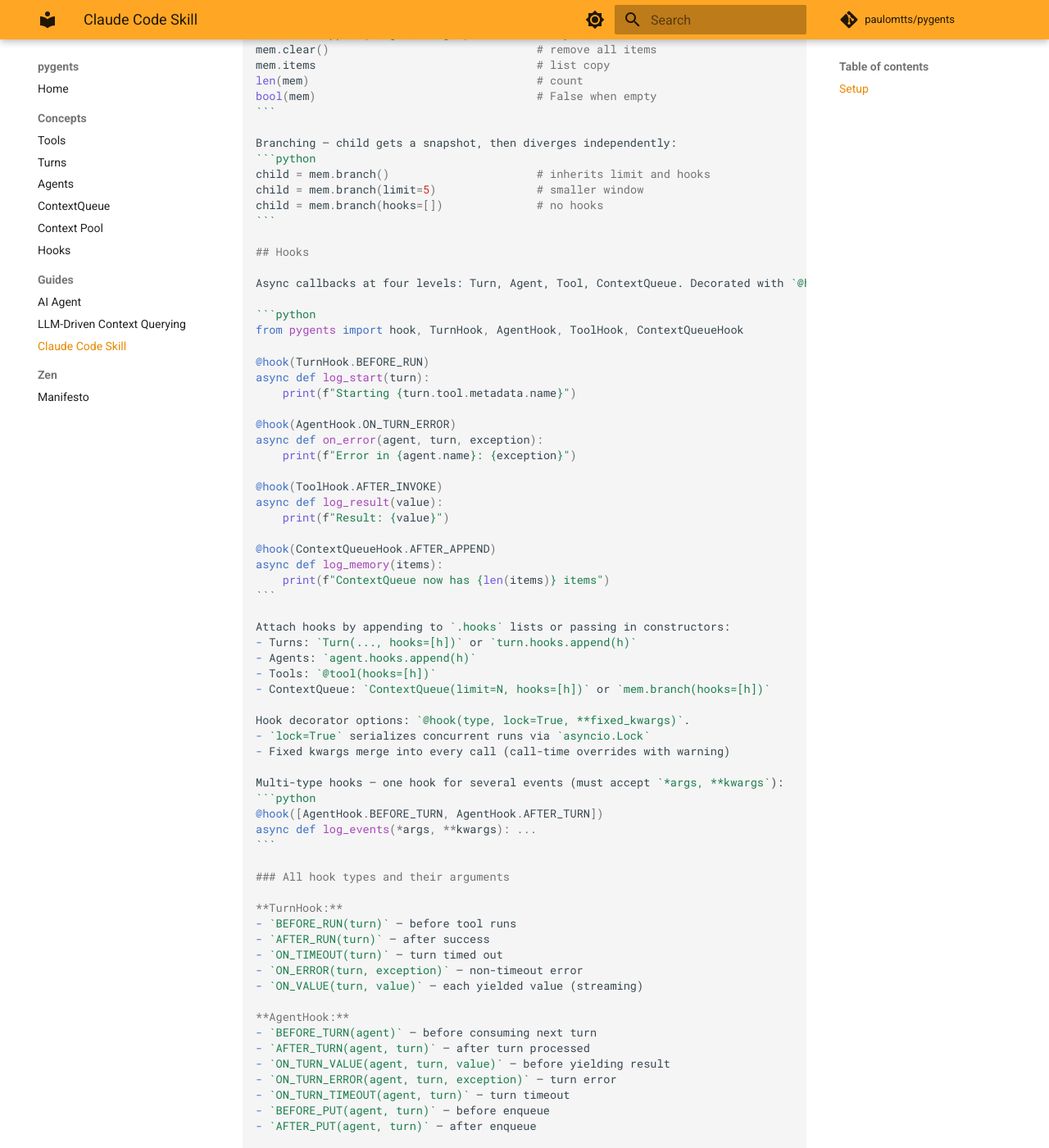
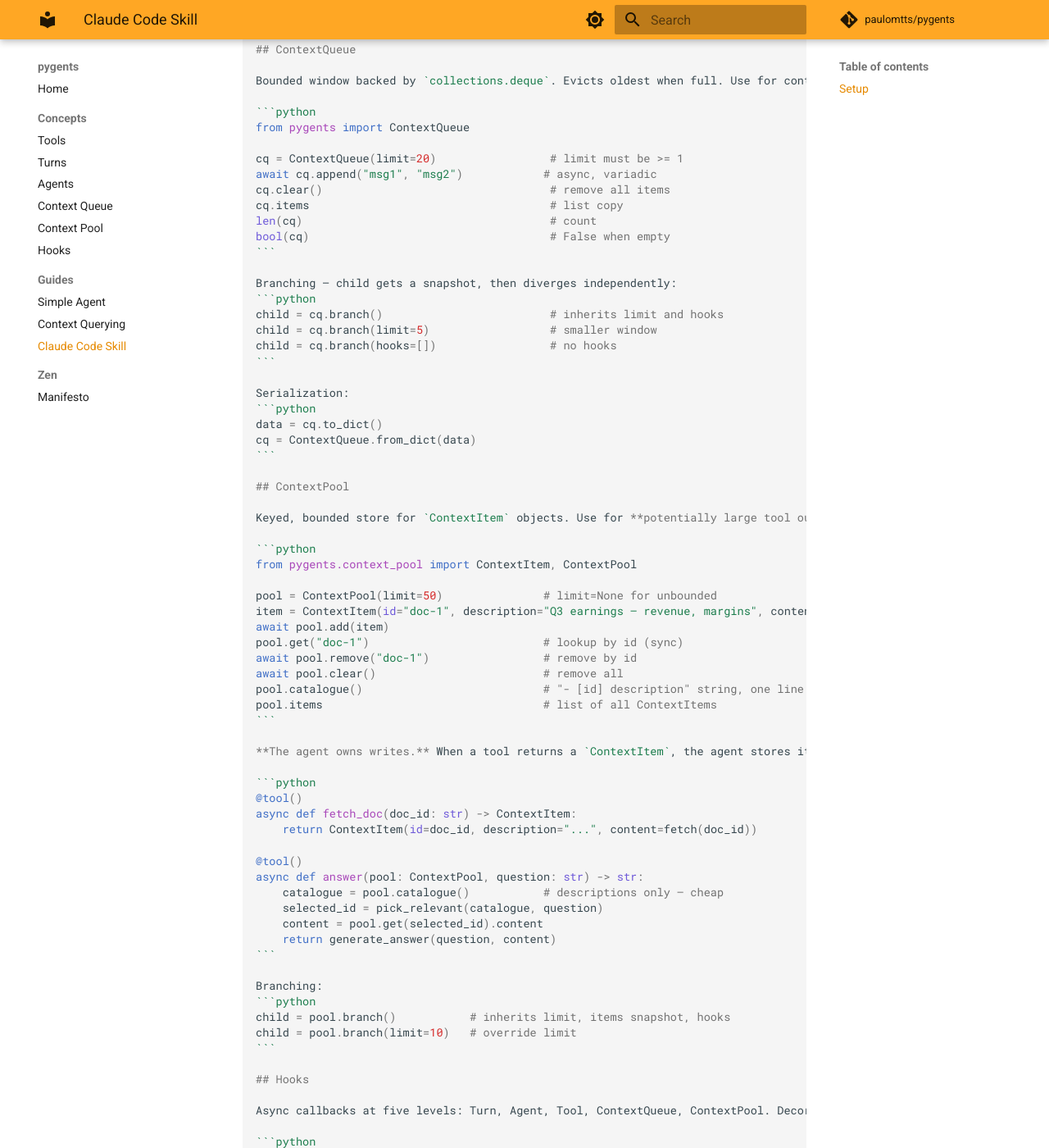
Before and after one commit to paulomtts/pygents, an MkDocs documentation site: the page built from docs/guides/claude-code-skill.md, in a window 1280 px wide and 1400 px high, scrolled down 2696 px. Shown: the whole window at 82% size. Built offline with MkDocs 1.6.1 and Material for MkDocs 9.7.7, drawn with Linux system fonts in a browser that asks for light colours; comment, search, counter and statistics services are not loaded; some of the changed text lies outside the part shown.

Commit message:
docs: fix nav labels, rename guides, update Claude skill
- ContextQueue → Context Queue in nav
- AI Agent → Simple Agent
- LLM-Driven Context Querying → Context Querying
- Skill: add ContextPool section, ContextPoolHook, sharpen
  ContextQueue/ContextPool distinction, fix Turn constructor docs

Co-Authored-By: Claude Sonnet 4.6 <noreply@anthropic.com>

`````diff
--- a/docs/guides/claude-code-skill.md
+++ b/docs/guides/claude-code-skill.md
@@ -8,14 +8,14 @@ Create the file `.claude/commands/pygents.md` at the root of your project and pa
 
 ````markdown
 ---
-description: Reference for the pygents async agent orchestration library. Use when writing tools, turns, agents, memory, or hooks with pygents.
+description: Reference for the pygents async agent orchestration library. Use when writing tools, turns, agents, context queues, context pools, or hooks with pygents.
 ---
 
 # pygents
 
 A lightweight async framework for structuring and running AI agents in Python. Requires Python 3.12+. Zero dependencies.
 
-Four abstractions: **Tools** (how), **Turns** (what), **Agents** (orchestrate), **ContextQueue** (context).
+Five abstractions: **Tools** (how), **Turns** (what), **Agents** (orchestrate), **ContextQueue** (memory-like context always passed to tools), **ContextPool** (large tool outputs retrieved selectively).
 
 ## Tools
 
@@ -96,6 +96,9 @@ from pygents import Agent, Turn
 
 agent = Agent("worker", "Doubles numbers", [double, add])
 
+# Optional: pre-configured context pool
+agent = Agent("worker", "Doubles numbers", [double, add], context_pool=ContextPool(limit=50))
+
 # Enqueue turns
 await agent.put(Turn("double", kwargs={"x": 5}))
 
@@ -107,7 +110,7 @@ async for turn, value in agent.run():
 
 Key behaviors:
 - `put(turn)` validates the tool is in the agent's set
-- After each turn, if `turn.output` is a `Turn`, the agent auto-enqueues it (tool-driven flow control)
+- After each turn: if output is a `Turn` → auto-enqueued; if output is a `ContextItem` → stored in `agent.context_pool`
 - Coroutine tools yield one `(turn, value)`. Generator tools yield per value.
 - Attributes are immutable while `run()` is active (`SafeExecutionError`)
 - `run()` cannot be called again while already running (`SafeExecutionError`)
@@ -118,36 +121,86 @@ await alice.send_turn("bob", Turn("work", kwargs={"x": 42}))
 ```
 Looks up target in `AgentRegistry`. Raises `UnregisteredAgentError` if not found.
 
+Branching:
+```python
+child = agent.branch("worker-2")                          # inherits tools, hooks, queue
+child = agent.branch("worker-2", tools=[t1], hooks=[])   # override
+```
+
 Registry: `AgentRegistry.get(name)`, `.clear()`.
 
 ## ContextQueue
 
-Bounded window backed by `collections.deque`. Evicts oldest when full.
+Bounded window backed by `collections.deque`. Evicts oldest when full. Use for context that should **always be present** when a tool runs — conversation history, system instructions, recent events. Pass it explicitly as a tool argument; every tool that needs it receives the same instance.
 
 ```python
 from pygents import ContextQueue
 
-mem = ContextQueue(limit=20)                    # limit must be >= 1
-await mem.append("msg1", "msg2")          # async, variadic
-mem.clear()                               # remove all items
-mem.items                                 # list copy
-len(mem)                                  # count
-bool(mem)                                 # False when empty
+cq = ContextQueue(limit=20)                 # limit must be >= 1
+await cq.append("msg1", "msg2")            # async, variadic
+cq.clear()                                  # remove all items
+cq.items                                    # list copy
+len(cq)                                     # count
+bool(cq)                                    # False when empty
 ```
 
 Branching — child gets a snapshot, then diverges independently:
 ```python
-child = mem.branch()                      # inherits limit and hooks
-child = mem.branch(limit=5)               # smaller window
-child = mem.branch(hooks=[])              # no hooks
+child = cq.branch()                         # inherits limit and hooks
+child = cq.branch(limit=5)                  # smaller window
+child = cq.branch(hooks=[])                 # no hooks
+```
+
+Serialization:
+```python
+data = cq.to_dict()
+cq = ContextQueue.from_dict(data)
+```
+
+## ContextPool
+
+Keyed, bounded store for `ContextItem` objects. Use for **potentially large tool outputs** — documents, records, fetched data — that accumulate over a session and are retrieved selectively. Dumping everything into a prompt is expensive; instead, tools read descriptions to decide what's relevant, then pull only that content. Items are retrieved by `id`, not by position.
+
+```python
+from pygents.context_pool import ContextItem, ContextPool
+
+pool = ContextPool(limit=50)               # limit=None for unbounded
+item = ContextItem(id="doc-1", description="Q3 earnings — revenue, margins", content={"text": "..."})
+await pool.add(item)
+pool.get("doc-1")                          # lookup by id (sync)
+await pool.remove("doc-1")                 # remove by id
+await pool.clear()                         # remove all
+pool.catalogue()                           # "- [id] description" string, one line per item
+pool.items                                 # list of all ContextItems
+```
+
+**The agent owns writes.** When a tool returns a `ContextItem`, the agent stores it in `agent.context_pool` automatically. Tools only read from the pool.
+
+```python
+@tool()
+async def fetch_doc(doc_id: str) -> ContextItem:
+    return ContextItem(id=doc_id, description="...", content=fetch(doc_id))
+
+@tool()
+async def answer(pool: ContextPool, question: str) -> str:
+    catalogue = pool.catalogue()           # descriptions only — cheap
+    selected_id = pick_relevant(catalogue, question)
+    content = pool.get(selected_id).content
+    return generate_answer(question, content)
+```
+
+Branching:
+```python
+child = pool.branch()           # inherits limit, items snapshot, hooks
+child = pool.branch(limit=10)   # override limit
 ```
 
 ## Hooks
 
-Async callbacks at four levels: Turn, Agent, Tool, ContextQueue. Decorated with `@hook(type)`.
+Async callbacks at five levels: Turn, Agent, Tool, ContextQueue, ContextPool. Decorated with `@hook(type)`.
 
 ```python
-from pygents import hook, TurnHook, AgentHook, ToolHook, ContextQueueHook
+from pygents import hook, TurnHook, AgentHook, ToolHook, ContextQueueHook, ContextPoolHook
 
 @hook(TurnHook.BEFORE_RUN)
 async def log_start(turn):
@@ -162,19 +215,24 @@ async def log_result(value):
     print(f"Result: {value}")
 
 @hook(ContextQueueHook.AFTER_APPEND)
-async def log_memory(items):
+async def log_cq(items):
     print(f"ContextQueue now has {len(items)} items")
+
+@hook(ContextPoolHook.AFTER_ADD)
+async def log_pool(pool, item):
+    print(f"Pool gained {item.id!r}: {item.description}")
 ```
 
-Attach hooks by appending to `.hooks` lists or passing in constructors:
-- Turns: `Turn(..., hooks=[h])` or `turn.hooks.append(h)`
+Attach hooks:
+- Turns: `Turn(..., hooks=[h])` or `turn._hooks.append(h)`
 - Agents: `agent.hooks.append(h)`
 - Tools: `@tool(hooks=[h])`
-- ContextQueue: `ContextQueue(limit=N, hooks=[h])` or `mem.branch(hooks=[h])`
+- ContextQueue: `ContextQueue(limit=N, hooks=[h])` or `cq.branch(hooks=[h])`
+- ContextPool: `ContextPool(hooks=[h])` or via `Agent(..., context_pool=ContextPool(hooks=[h]))`
 
 Hook decorator options: `@hook(type, lock=True, **fixed_kwargs)`.
 - `lock=True` serializes concurrent runs via `asyncio.Lock`
-- Fixed kwargs merge into every call (call-time overrides with warning)
+- Fixed kwargs merge into every call (call-time overrides)
 
 Multi-type hooks — one hook for several events (must accept `*args, **kwargs`):
 ```python
@@ -209,20 +267,27 @@ async def log_events(*args, **kwargs): ...
 - `BEFORE_APPEND(items)` — current items (read-only)
 - `AFTER_APPEND(items)` — current items after append
 
+**ContextPoolHook:**
+- `BEFORE_ADD(pool, item)` — before item inserted
+- `AFTER_ADD(pool, item)` — after item inserted
+- `BEFORE_REMOVE(pool, item)` — before item deleted
+- `AFTER_REMOVE(pool, item)` — after item deleted
+- `BEFORE_CLEAR(pool)` — before all items cleared
+- `AFTER_CLEAR(pool)` — after all items cleared
+
 ## Tool-driven flow control
 
 The core pattern: tools return `Turn` objects to control what runs next.
 
 ```python
 @tool()
-async def think(memory: ContextQueue) -> Turn:
-    # Decide next step, then queue it
-    if should_respond:
-        return Turn(respond, kwargs={"memory": memory})
-    return Turn(gather_info, kwargs={"memory": memory})
+async def think(cq: ContextQueue, pool: ContextPool) -> Turn:
+    if not pool:
+        return Turn(respond, kwargs={"cq": cq})
+    return Turn(select_and_answer, kwargs={"cq": cq, "pool": pool})
 
 @tool()
-async def respond(memory: ContextQueue) -> str:
+async def respond(cq: ContextQueue) -> str:
     return "Final answer"
 ```
 
@@ -230,17 +295,17 @@ The agent auto-enqueues any `Turn` returned as output. Chain as many steps as ne
 
 ## Serialization
 
-`to_dict()` / `from_dict()` on Turn, Agent, and ContextQueue. Hooks serialize by name, resolved from `HookRegistry` on load.
+`to_dict()` / `from_dict()` on `Turn`, `Agent`, `ContextQueue`, and `ContextPool`. Hooks serialize by name, resolved from `HookRegistry` on load.
 
 ```python
-data = agent.to_dict()        # includes queue, current_turn, hooks
+data = agent.to_dict()         # includes queue, current_turn, hooks, context_pool
 agent = Agent.from_dict(data)  # rebuilds from ToolRegistry, AgentRegistry, HookRegistry
 
 data = turn.to_dict()
 turn = Turn.from_dict(data)
 
-data = mem.to_dict()
-mem = ContextQueue.from_dict(data)
+data = cq.to_dict()
+cq = ContextQueue.from_dict(data)
 ```
 
 ## Common errors
--- a/mkdocs.yml
+++ b/mkdocs.yml
@@ -53,12 +53,12 @@ nav:
     - Tools: concepts/tools.md
     - Turns: concepts/turns.md
     - Agents: concepts/agents.md
-    - ContextQueue: concepts/context_queue.md
+    - Context Queue: concepts/context_queue.md
     - Context Pool: concepts/context_pool.md
     - Hooks: concepts/hooks.md
   - Guides:
-    - AI Agent: guides/ai-agent.md
-    - LLM-Driven Context Querying: guides/context-pool.md
+    - Simple Agent: guides/ai-agent.md
+    - Context Querying: guides/context-pool.md
     - Claude Code Skill: guides/claude-code-skill.md
   - Zen:
     - Manifesto: whitepaper.md
`````
Also changed, not shown: other parts of docs/guides/claude-code-skill.md (+2 -2 lines).
